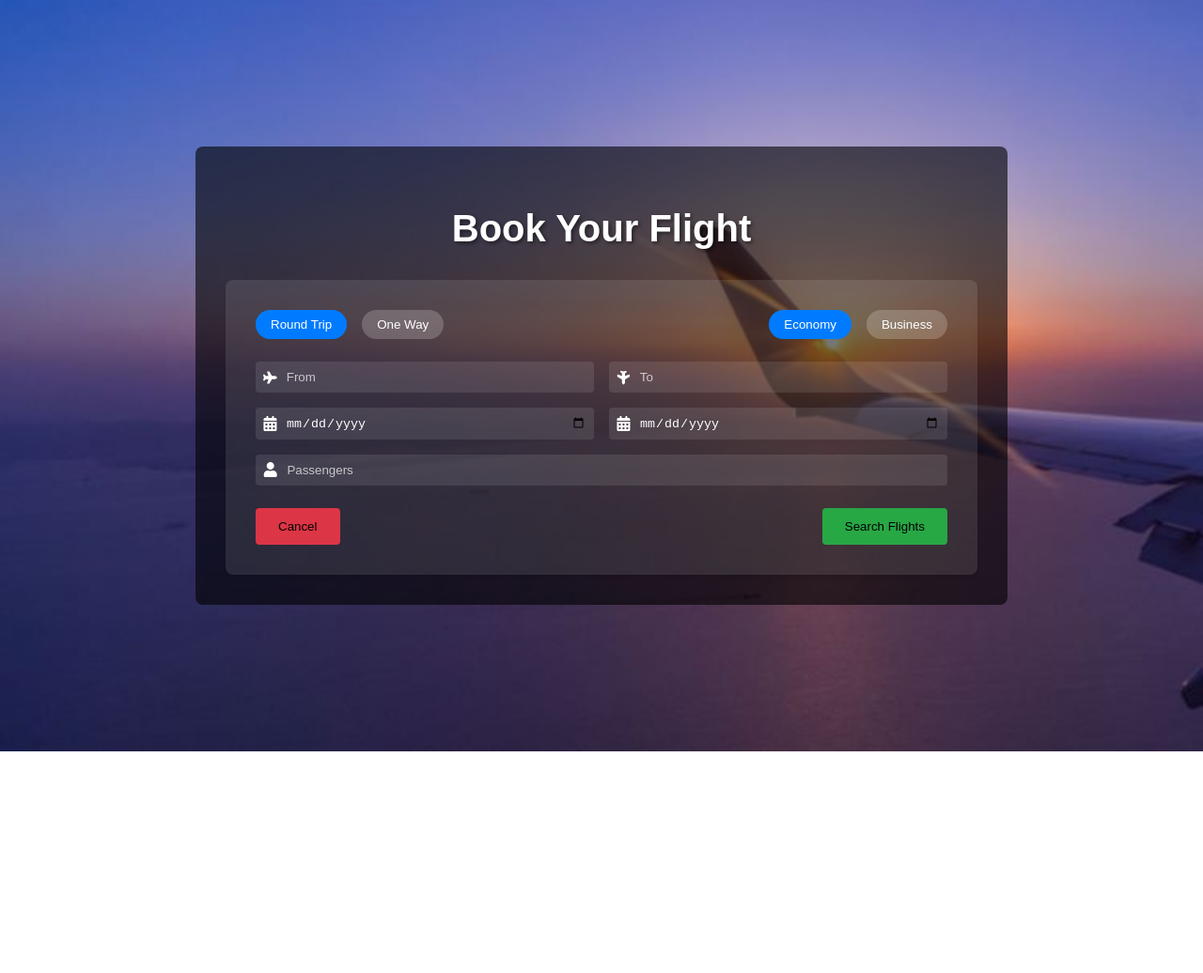
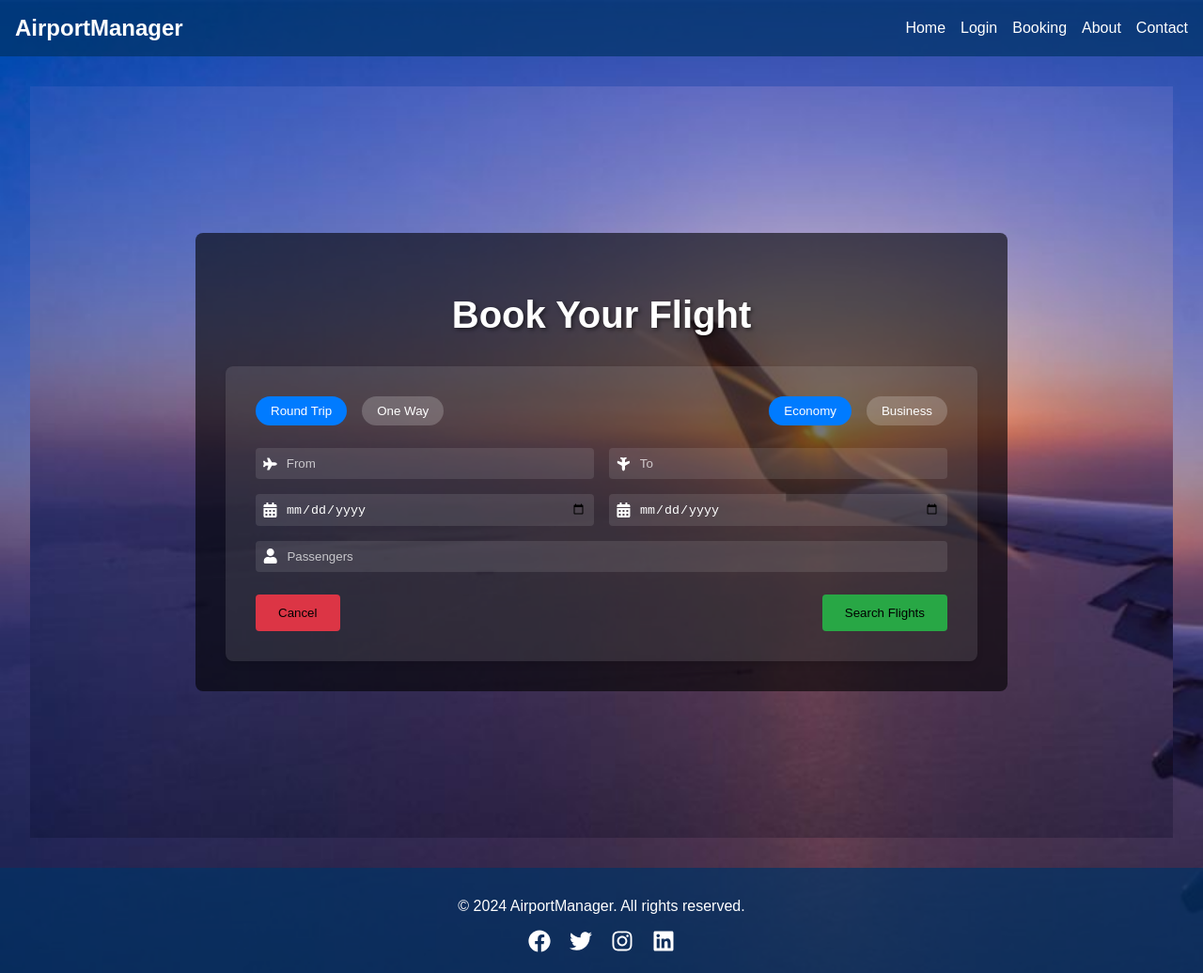
Before and after one commit to kdb04/cloudBase, a React (Vite) app in the folder frontend/: page /Booking in a window 1280 px wide. Shown: the whole page at 94% size. Before the commit the page ends 800 px from the top, so only its background shows below. Built offline with nearby package versions, Linux system fonts and the light colour scheme.

Commit message:
added navbar and footer

```diff
--- a/frontend/src/Booking.jsx
+++ b/frontend/src/Booking.jsx
@@ -1,5 +1,5 @@
 import React, { useState } from 'react';
-import { FaPlane, FaCalendarAlt, FaUser } from 'react-icons/fa';
+import { FaPlane, FaCalendarAlt, FaUser, FaFacebook, FaTwitter, FaInstagram, FaLinkedin } from 'react-icons/fa';
 import './booking.css';
 
 const Booking = () => {
@@ -7,10 +7,24 @@ const Booking = () => {
   const [travelClass, setTravelClass] = useState('economy');
 
   return (
+    <div className="page-container">
+      <nav className="top-nav">
+        <div className="nav-logo">
+          <a href="/">AirportManager</a>
+        </div>
+        <div className="nav-links">
+          <a href="/">Home</a>
+          <a href="/login">Login</a>
+          <a href="/booking">Booking</a>
+          <a href="/about">About</a>
+          <a href="/contact">Contact</a>
+        </div>
+      </nav>
+
+      <main className="main-content">
         <div className="booking-container">
           <div className="booking-content">
             <h2 className="booking-title">Book Your Flight</h2>
-
             <div className="booking-form">
               <div className="booking-options">
                 <div className="booking-type">
@@ -42,7 +56,6 @@ const Booking = () => {
                   </button>
                 </div>
               </div>
-
               <div className="form-grid">
                 <div className="form-input">
                   <FaPlane className="input-icon" />
@@ -53,7 +66,6 @@ const Booking = () => {
                   <input type="text" placeholder="To" />
                 </div>
               </div>
-
               <div className="form-grid">
                 <div className="form-input">
                   <FaCalendarAlt className="input-icon" />
@@ -66,12 +78,10 @@ const Booking = () => {
                   </div>
                 )}
               </div>
-
               <div className="form-input">
                 <FaUser className="input-icon" />
                 <input type="number" placeholder="Passengers" min="1" />
               </div>
-
               <div className="form-actions">
                 <button className="action-button cancel">Cancel</button>
                 <button className="action-button search">Search Flights</button>
@@ -79,6 +89,18 @@ const Booking = () => {
             </div>
           </div>
         </div>
+      </main>
+
+      <footer className="footer">
+        <p>© 2024 AirportManager. All rights reserved.</p>
+        <div className="social-icons">
+          <a href="#"><FaFacebook /></a>
+          <a href="#"><FaTwitter /></a>
+          <a href="#"><FaInstagram /></a>
+          <a href="#"><FaLinkedin /></a>
+        </div>
+      </footer>
+    </div>
   );
 };
 
```
Lines whose indentation alone changed are shown as unchanged.
